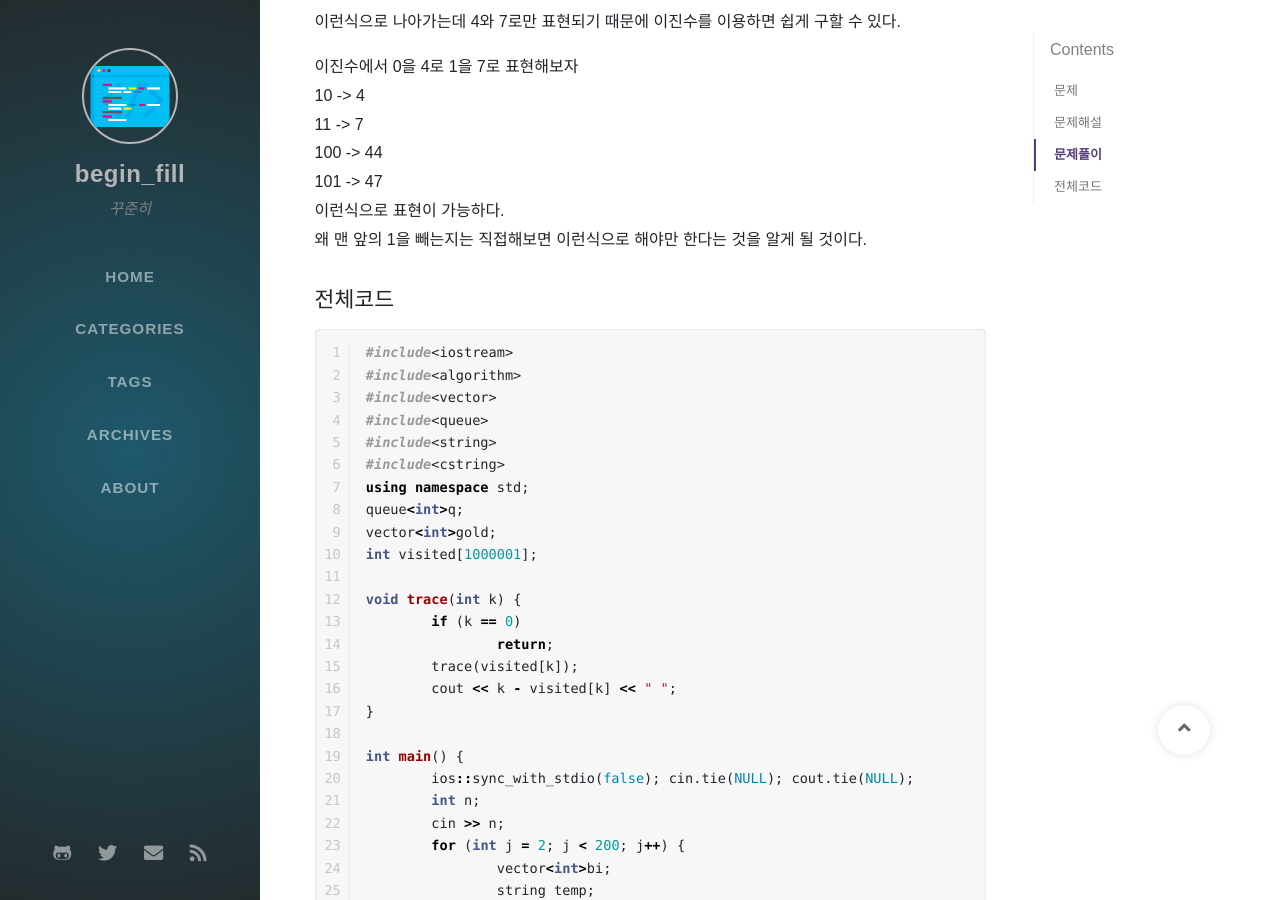
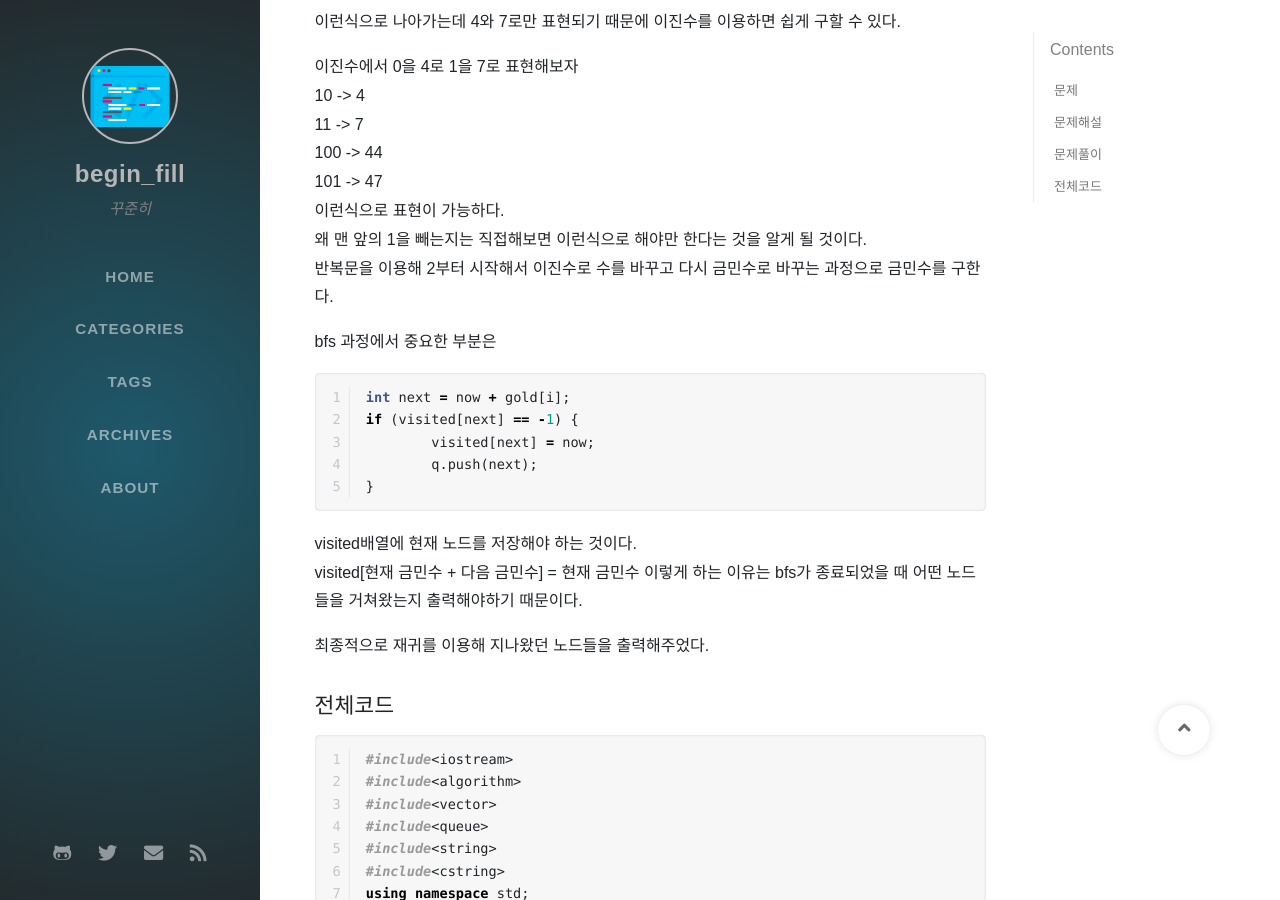
Before and after one commit to ip99202/ip99202.github.io, a Jekyll site: the page built from _posts/2020-05-10-백준-1528-금민수의-합-c++ .md, in a window 1280 px wide and 900 px high, scrolled down 860 px. Built offline with Jekyll 4.4.1, drawn with Linux system fonts in a browser that asks for light colours; nearby versions of some CDN libraries; some web fonts are replaced; comment, search, counter and statistics services are not loaded.

Commit message:
Fix post

````diff
--- a/_posts/2020-05-10-백준-1528-금민수의-합-c++ .md
+++ b/_posts/2020-05-10-백준-1528-금민수의-합-c++ .md
@@ -1,6 +1,6 @@
 ---
 title: 백준 1528 금민수의 합 c++
-date: 2020-05-10 02:40:00 +0800
+date: 2020-05-10 02:55:00 +0800
 categories: [Algorithm, BOJ]
 tags: [boj, 1528, 백준, c++]
 
@@ -39,7 +39,22 @@ tags: [boj, 1528, 백준, c++]
 101 -> 47
 이런식으로 표현이 가능하다.
 왜 맨 앞의 1을 빼는지는 직접해보면 이런식으로 해야만 한다는 것을 알게 될 것이다.
+반복문을 이용해 2부터 시작해서 이진수로 수를 바꾸고 다시 금민수로 바꾸는 과정으로 금민수를 구한다.
 
+
+bfs 과정에서 중요한 부분은
+```c++
+int next = now + gold[i];
+if (visited[next] == -1) {
+	visited[next] = now;
+	q.push(next);
+}
+```
+visited배열에 현재 노드를 저장해야 하는 것이다.
+visited[현재 금민수 + 다음 금민수] = 현재 금민수
+이렇게 하는 이유는 bfs가 종료되었을 때 어떤 노드들을 거쳐왔는지 출력해야하기 때문이다.
+
+최종적으로 재귀를 이용해 지나왔던 노드들을 출력해주었다.
 
 
 
````
